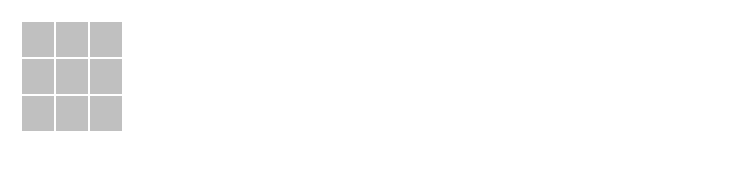
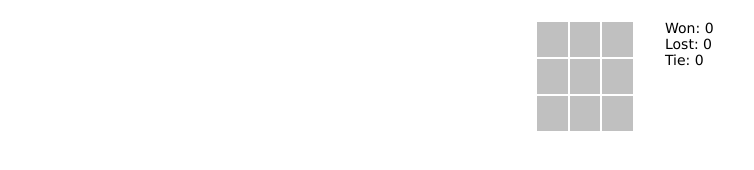
Before and after one commit to adomokos/TicTacToe-Game, a plain HTML site: page public/index.html in a window 1280 px wide. Shown: the whole page, without its empty margins (0-754 px from the left). Drawn offline with Linux system fonts and the light colour scheme.

Commit message:
Adding the result counters, rearranging styles

```diff
--- a/public/index.html
+++ b/public/index.html
@@ -34,7 +34,8 @@
 
   <body>
     <div id="container">
-      <table id="game_board">
+      <div id="game_board">
+        <table id="game_board_table">
           <tr>
             <td id="A_1">&nbsp;</td>
             <td id="B_1">&nbsp;</td>
@@ -51,6 +52,13 @@
             <td id="C_3">&nbsp;</td>
           </tr>
         </table>
+      </div>
+      <div id="results">
+        <div>Won: <span id="won_count">0</span></div>
+        <div>Lost: <span id="lost_count">0</span></div>
+        <div>Tie: <span id="tie_count">0</span></div>
+      </div>
+      <div id="footer">
         <div id="result">
           <div id="won" class="result won">You won!</div>
           <div id="lost" class="result lost">The computer won... :-(</div>
@@ -60,5 +68,6 @@
           <a id="restart" href="#">Restart</a>
         </div>
       </div>
+    </div>
   </body>
 </html>
--- a/public/style/screen.css
+++ b/public/style/screen.css
@@ -1,5 +1,7 @@
 html, body {
-  height: 100%;
+  /*height: 100%;*/
+  margin: 0;
+  padding: 0;
 }
 
 body {
@@ -27,12 +29,24 @@ td {
 }
 
 #container {
-  /*height: auto;*/
-  /*min-height: 100%;*/
+  /*overflow: hidden;*/
+  width: 250px;
+  margin: 0 auto;
 }
 
-#container {
-  overflow: hidden;
+#game_board {
+  float: left;
+  width: 120px;
+}
+
+#results {
+  float: right;
+  width: 100px;
+  padding-top: 20px;
+}
+
+#footer {
+  clear: both;
 }
 
 #result {
```
Lines whose indentation alone changed are shown as unchanged.
